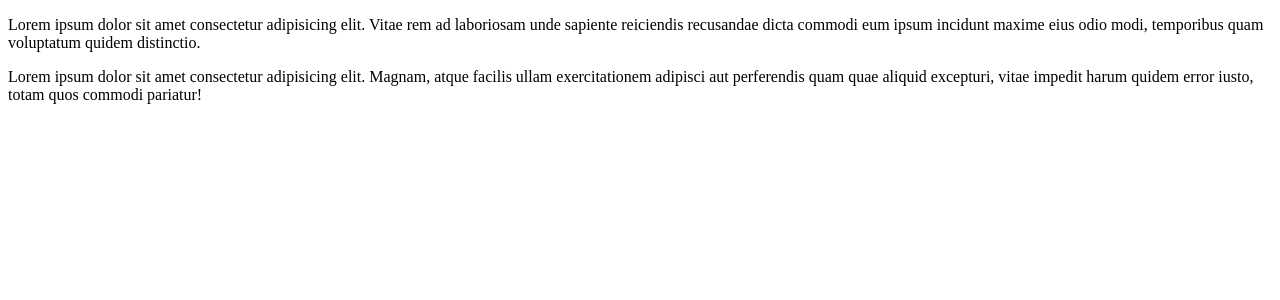
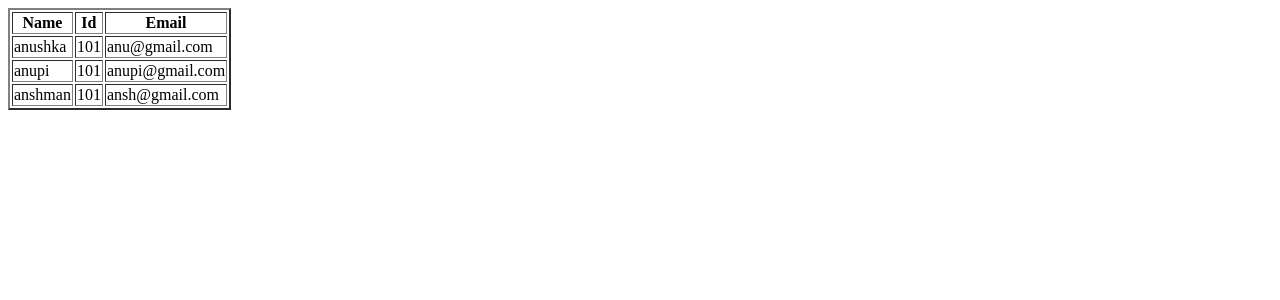
Before and after one commit to JuleePandey/First-Project, a PHP site: page / in a window 1280 px wide. Shown: the top 300 px of the page. Run offline with PHP 8.4, Linux system fonts and the light colour scheme.

Commit message:
this is practice file

```diff
--- a/assets/css/style.css
+++ b/assets/css/style.css
@@ -7,3 +7,6 @@
 .one{
     background-color: red;
 }
+table{
+    background-color: darkgrey;
+}
--- a/index.html
+++ b/index.html
@@ -1,22 +1,32 @@
 <!DOCTYPE html>
 <html lang="en">
-  <head>
-    <meta charset="UTF-8" />
-    <meta name="viewport" content="width=device-width, initial-scale=1.0" />
-    <title>Tables</title>
-  </head>
-  <body>
-    <p>
-      Lorem ipsum dolor sit amet consectetur adipisicing elit. Vitae rem ad
-      laboriosam unde sapiente reiciendis recusandae dicta commodi eum ipsum
-      incidunt maxime eius odio modi, temporibus quam voluptatum quidem
-      distinctio.
-    </p>
-    <p>
-      Lorem ipsum dolor sit amet consectetur adipisicing elit. Magnam, atque
-      facilis ullam exercitationem adipisci aut perferendis quam quae aliquid
-      excepturi, vitae impedit harum quidem error iusto, totam quos commodi
-      pariatur!
-    </p>
-  </body>
+<head>
+    <meta charset="UTF-8">
+    <meta name="viewport" content="width=device-width, initial-scale=1.0">
+    <title>Document</title>
+</head>
+<body>
+    <table border="2px">
+        <tr>
+            <th>Name</th>
+            <th>Id</th>
+            <th>Email</th>
+        </tr>
+        <tr>
+            <td>anushka</td>
+            <td>101</td>
+            <td>anu@gmail.com</td>
+        </tr>
+        <tr>
+            <td>anupi</td>
+            <td>101</td>
+            <td>anupi@gmail.com</td>
+        </tr>
+        <tr>
+            <td>anshman</td>
+            <td>101</td>
+            <td>ansh@gmail.com</td>
+        </tr>
+    </table>
+</body>
 </html>
```
